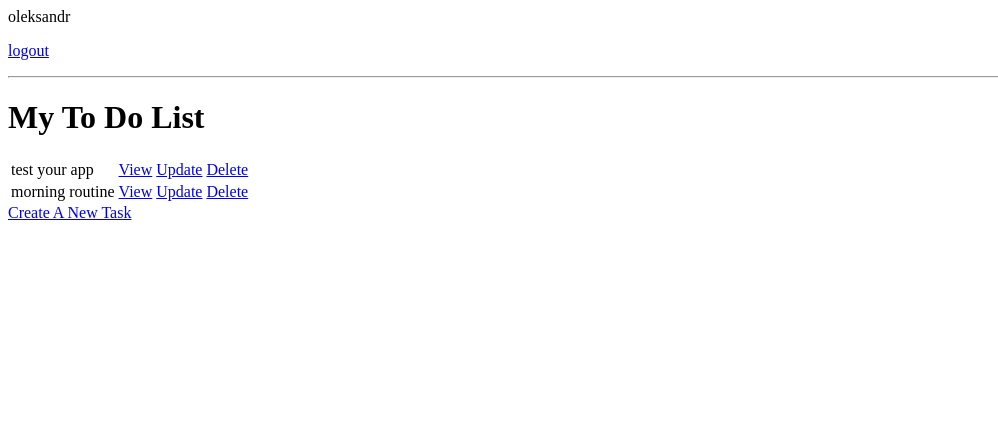
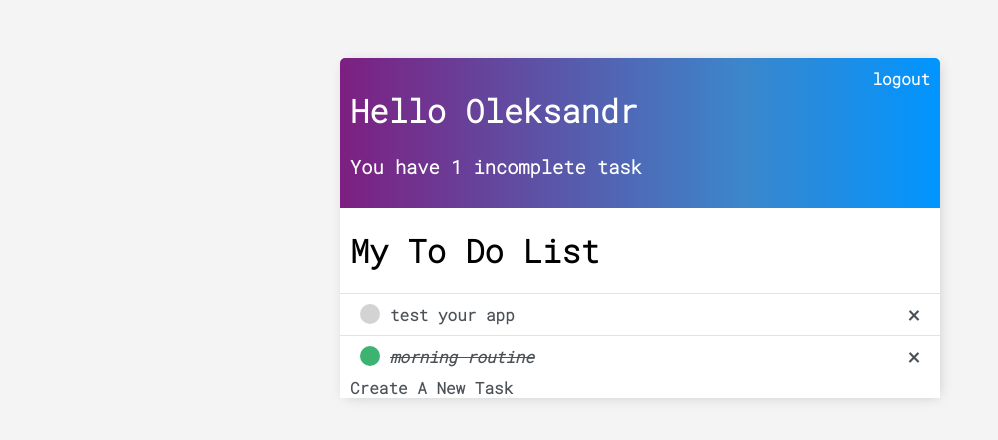
Before and after one commit to sasha0503/todo-django, a Django app: page / in a window 1280 px wide. Shown: the top 440 px of the page, without its empty margins (0-998 px from the left). Run offline with Django 4.2, Linux system fonts and the light colour scheme; a user stored in the database is signed in; data comes from the database, SQL or seed files in the repository; both versions use the stored data as it was after the commit.

Commit message:
frontend

```diff
--- a/base/templates/base/login.html
+++ b/base/templates/base/login.html
@@ -1,3 +1,5 @@
+{% extends 'base/main.html' %}
+{% block content %}
 <h1>
     Login
 </h1>
@@ -11,3 +13,4 @@
 <p>
     Don't have an account? <a href="{% url 'register' %}">Sign up</a>
 </p>
+{% endblock content%}
--- /dev/null
+++ b/base/templates/base/main.html
@@ -0,0 +1,91 @@
+<!DOCTYPE html>
+<html lang="en">
+<head>
+    <meta charset="UTF-8">
+    <title>ToDo </title>
+    <link rel="preconnect" href="https://fonts.googleapis.com">
+    <link rel="preconnect" href="https://fonts.gstatic.com" crossorigin>
+    <link href="https://fonts.googleapis.com/css2?family=Roboto+Mono:wght@300&display=swap" rel="stylesheet">
+    <style>
+        body {
+            background-color: #f4f4f4;
+            font-family: 'Roboto Mono', monospace, sans-serif;
+            padding-top: 50px;
+        }
+
+        a, p {
+            color: #4b5156
+        }
+
+        a {
+            font-weight: 600;
+        }
+
+        .container {
+            max-width: 600px;
+            margin: auto;
+            background-color: #fff;
+            -webkit-box-shadow: 2px 2px 13px -4px rgba(0, 0, 0, 0.21);
+            box-shadow: 2px 2px 13px -4px rgba(0, 0, 0, 0.21);
+        }
+        .header-bar {
+            display: flex;
+            justify-content: space-between;
+            color: #fff;
+            padding: 10px;
+            border-radius: 5px 5px 0 0;
+            background: linear-gradient(90deg, rgba(125,31,129,1) 0%, rgba(60,134,203,1) 67%, rgba(0,149,255,1) 100%);
+        }
+        .header-bar a {
+            color: white;
+            text-decoration: none;
+        }
+        .task-wrapper {
+            display: flex;
+            align-items: center;
+            justify-content: space-between;
+            background-color: #fff;
+            border-top: 1px solid #dfe4ea;
+            overflow: hidden;
+        }
+        .task-title {
+            display: flex;
+            padding: 10px;
+        }
+        .task-complete-icon {
+            border-radius: 50%;
+            background-color: mediumseagreen;
+            height: 20px;
+            width: 20px;
+        }
+        .task-incomplete-icon {
+            border-radius: 50%;
+            background-color: lightgrey;
+            height: 20px;
+            width: 20px;
+        }
+
+        .task-title, a {
+            text-decoration: none;
+            color: #4b5156;
+            margin-left: 10px;
+        }
+        .delete-task {
+            text-decoration: none;
+            font-weight: 900;
+            color: #cf4949;
+            font-size: 22px;
+            line-height: 0;
+            padding: 20px;
+        }
+    </style>
+</head>
+<body>
+<div class="container">
+    {% block content  %}
+
+    {% endblock content %}
+</div>
+
+</body>
+</html>
--- a/base/templates/base/register.html
+++ b/base/templates/base/register.html
@@ -1,3 +1,5 @@
+{% extends 'base/main.html' %}
+{% block content %}
 <h1>
     Register
 </h1>
@@ -7,3 +9,4 @@
     {{ form.as_p }}
     <input type="submit" value="Sign Up">
 </form>
+{% endblock content %}
--- a/base/templates/base/task_create.html
+++ b/base/templates/base/task_create.html
@@ -1,3 +1,5 @@
+{% extends 'base/main.html' %}
+{% block content %}
 <h1>
     Task Create
 </h1>
@@ -9,3 +11,4 @@
     {{ form.as_p }}
     <input type="submit" value="Submit">
 </form>
+{% endblock content%}
--- a/base/templates/base/task_delete.html
+++ b/base/templates/base/task_delete.html
@@ -1,3 +1,5 @@
+{% extends 'base/main.html' %}
+{% block content %}
 <h1>
     Delete page
 </h1>
@@ -7,3 +9,4 @@
     <p>  Are you sure you want to delete {{ task.title }}? </p>
     <input type="submit" value="Delete">
 </form>
+{% endblock content%}
--- a/base/templates/base/task_list.html
+++ b/base/templates/base/task_list.html
@@ -1,39 +1,42 @@
-<!DOCTYPE html>
-<html lang="en">
-<head>
-    <meta charset="UTF-8">
-    <title>My To Do List</title>
-</head>
-<body>
-{% if request.user.is_authenticated %}
-    {{ request.user }}
-    <p>
-        <a href="{% url 'logout' %}">logout</a>
-    </p>
-{% else %}
-    <a href="{% url 'login' %}">login</a>
-{% endif %}
-<hr>
-<h1>
+{% extends 'base/main.html' %}
+{% block content %}
+    <div class="header-bar">
+    <div>
+        <h1>Hello {{ request.user.username|title }}</h1>
+        <h3>You have {{ count }} incomplete task{{ count|pluralize:"s" }}</h3>
+    </div>
+        {% if request.user.is_authenticated %}
+            <a href="{% url 'logout' %}">logout</a>
+        {% else %}
+            <a href="{% url 'login' %}">login</a>
+        {% endif %}
+    </div>
+<h1 style="padding-left: 10px">
     My To Do List
 </h1>
-<table>
-    {% if not tasks %}
-    <tr>
-        <td colspan="4">No Tasks</td>
-    </tr>
-    {% endif %}
+<div class="task-items-wrapper">
     {% for task in tasks %}
-    <tr>
-        <td>{{ task.title }}</td>
-        <td><a href="{% url 'task' task.id %}">View</a></td>
-        <td><a href="{% url 'task-update' task.id %}">Update</a></td>
-        <td><a href="{% url 'task-delete' task.id %}">Delete</a></td>
-    </tr>
+    <div class="task-wrapper">
+        <div class="task-title">
+            {% if task.complete %}
+                <div class="task-complete-icon"></div>
+                <div>
+                <s><i><a href="{% url 'task-update' task.id %}">{{ task.title }}</a></i></s>
+                </div>
+            {% else %}
+                <div class="task-incomplete-icon"></div>
+                <div>
+                <a href="{% url 'task-update' task.id %}">{{ task.title }}</a>
+                </div>
+            {% endif %}
+        </div>
+    <div class="delete-task">
+        <a href="{% url 'task-delete' task.id %}">&#215;</a>
+    </div>
+    </div>
     {% endfor %}
-</table>
+</div>
 <a href="{% url 'task-create' %}">
     Create A New Task
 </a>
-</body>
-</html>
+{% endblock content %}
--- a/base/templates/base/task_update.html
+++ b/base/templates/base/task_update.html
@@ -1,3 +1,5 @@
+{% extends 'base/main.html' %}
+{% block content %}
 <h1>
     {{ task.title }}
 </h1>
@@ -7,3 +9,4 @@
     {{ form.as_p }}
     <input type="submit" value="Update">
 </form>
+{% endblock content%}
--- a/base/views.py
+++ b/base/views.py
@@ -47,7 +47,7 @@ class TaskList(LoginRequiredMixin, ListView):
     def get_context_data(self, *, object_list=None, **kwargs):
         context = super().get_context_data(**kwargs)
         context['tasks'] = context['tasks'].filter(user=self.request.user)
-        context['count'] = context['tasks'].count()
+        context['count'] = context['tasks'].filter(complete=False).count()
         return context
 
 
```
Also changed, not shown: db.sqlite3.
